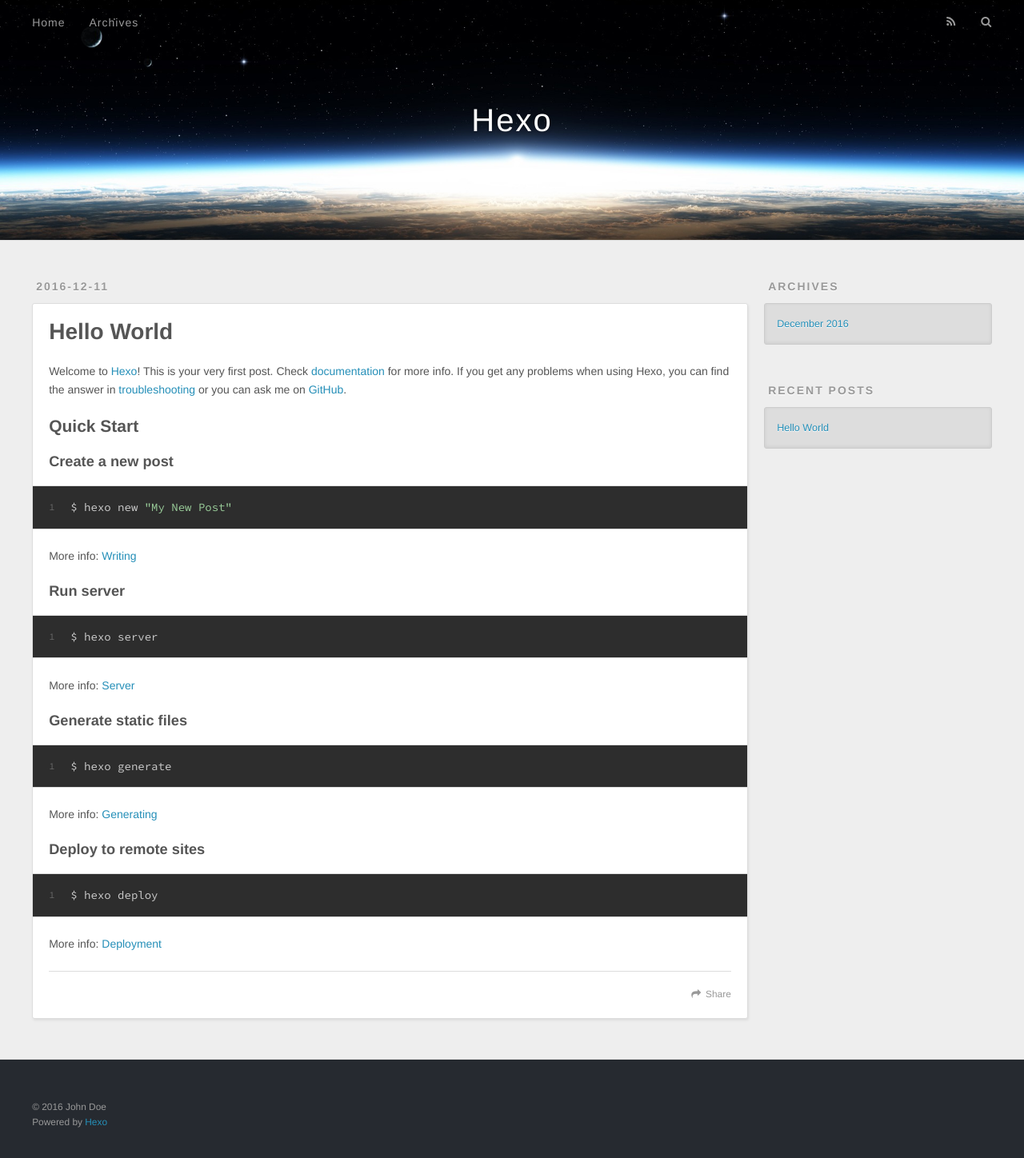
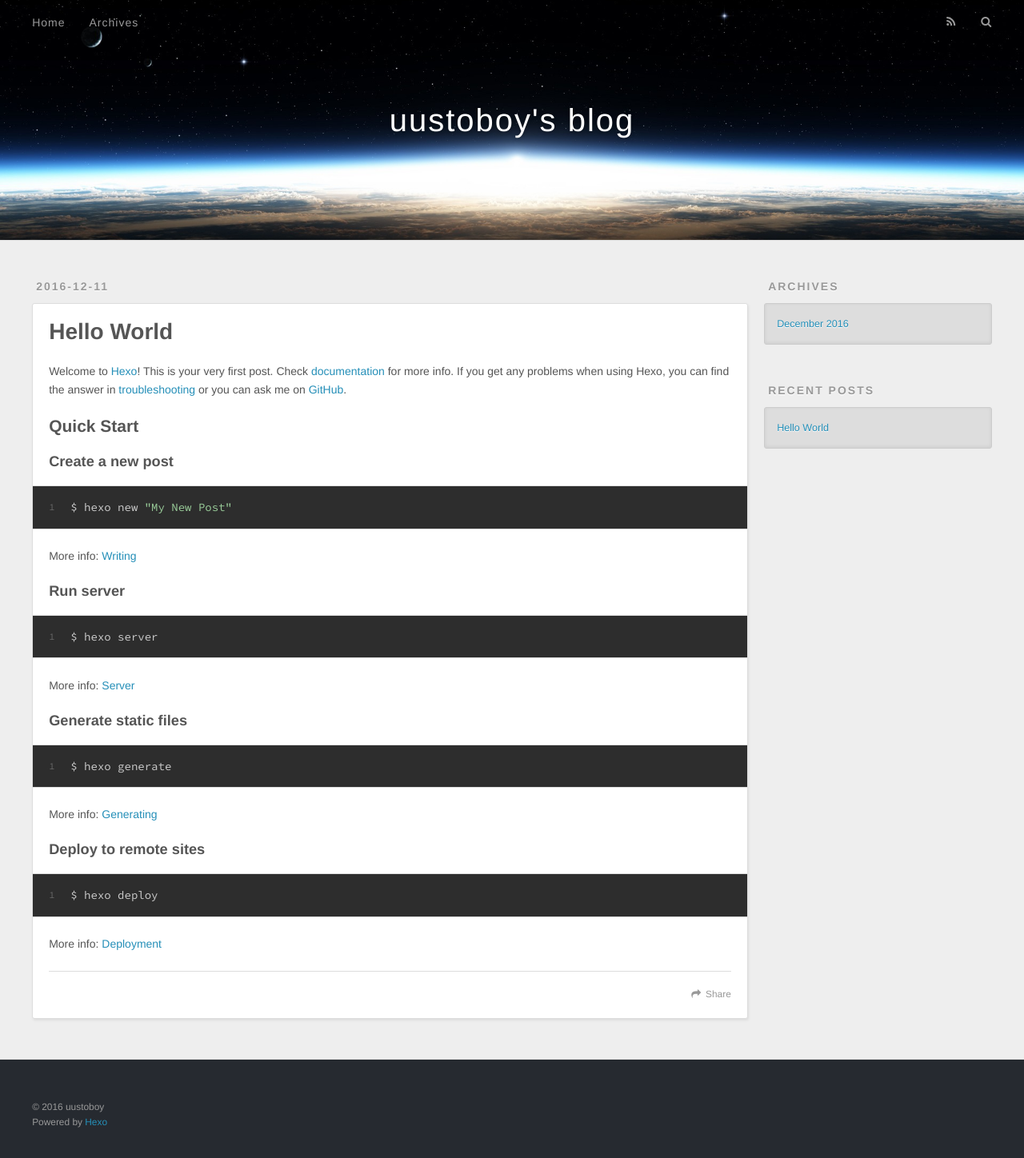
Before and after one commit to uustoboy/uustoboy.github.io, a plain HTML site: page index.html in a window 1280 px wide. Shown: the whole page at 80% size. Drawn offline with nearby package versions, Linux system fonts and the light colour scheme.

Commit message:
Site updated: 2016-12-12 17:56:24

```diff
--- a/index.html
+++ b/index.html
@@ -3,16 +3,16 @@
 <head>
   <meta charset="utf-8">
 
-  <title>Hexo</title>
+  <title>uustoboy&#39;s blog</title>
   <meta name="viewport" content="width=device-width, initial-scale=1, maximum-scale=1">
   <meta property="og:type" content="website">
-<meta property="og:title" content="Hexo">
+<meta property="og:title" content="uustoboy's blog">
 <meta property="og:url" content="http://yoursite.com/index.html">
-<meta property="og:site_name" content="Hexo">
+<meta property="og:site_name" content="uustoboy's blog">
 <meta name="twitter:card" content="summary">
-<meta name="twitter:title" content="Hexo">
+<meta name="twitter:title" content="uustoboy's blog">
 
-    <link rel="alternate" href="/atom.xml" title="Hexo" type="application/atom+xml">
+    <link rel="alternate" href="/atom.xml" title="uustoboy&#39;s blog" type="application/atom+xml">
 
 
     <link rel="icon" href="/favicon.png">
@@ -33,7 +33,7 @@
   <div id="header-outer" class="outer">
     <div id="header-title" class="inner">
       <h1 id="logo-wrap">
-        <a href="/" id="logo">Hexo</a>
+        <a href="/" id="logo">uustoboy&#39;s blog</a>
       </h1>
 
     </div>
@@ -96,7 +96,7 @@
 
     </div>
     <footer class="article-footer">
-      <a data-url="http://yoursite.com/2016/12/11/hello-world/" data-id="ciwlvzpgf0000pe407wgm2c8s" class="article-share-link">Share</a>
+      <a data-url="http://yoursite.com/2016/12/11/hello-world/" data-id="ciwlwmeq80000wo405apdw3g4" class="article-share-link">Share</a>
 
 
     </footer>
@@ -153,7 +153,7 @@
 
   <div class="outer">
     <div id="footer-info" class="inner">
-      &copy; 2016 John Doe<br>
+      &copy; 2016 uustoboy<br>
       Powered by <a href="http://hexo.io/" target="_blank">Hexo</a>
     </div>
   </div>
```
Also changed, not shown: 2016/12/11/hello-world/index.html (+6 -6 lines), archives/2016/12/index.html (+7 -7 lines), archives/2016/index.html (+7 -7 lines), archives/index.html (+7 -7 lines).
